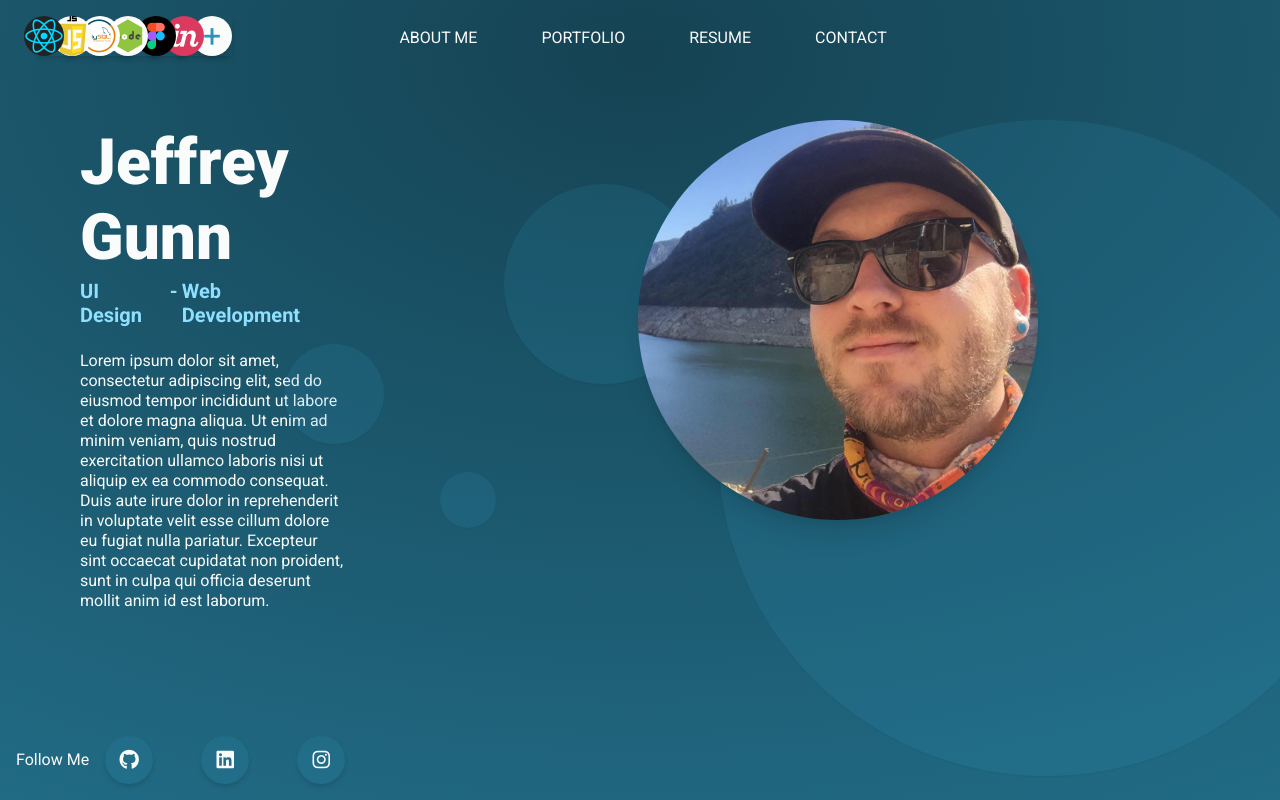
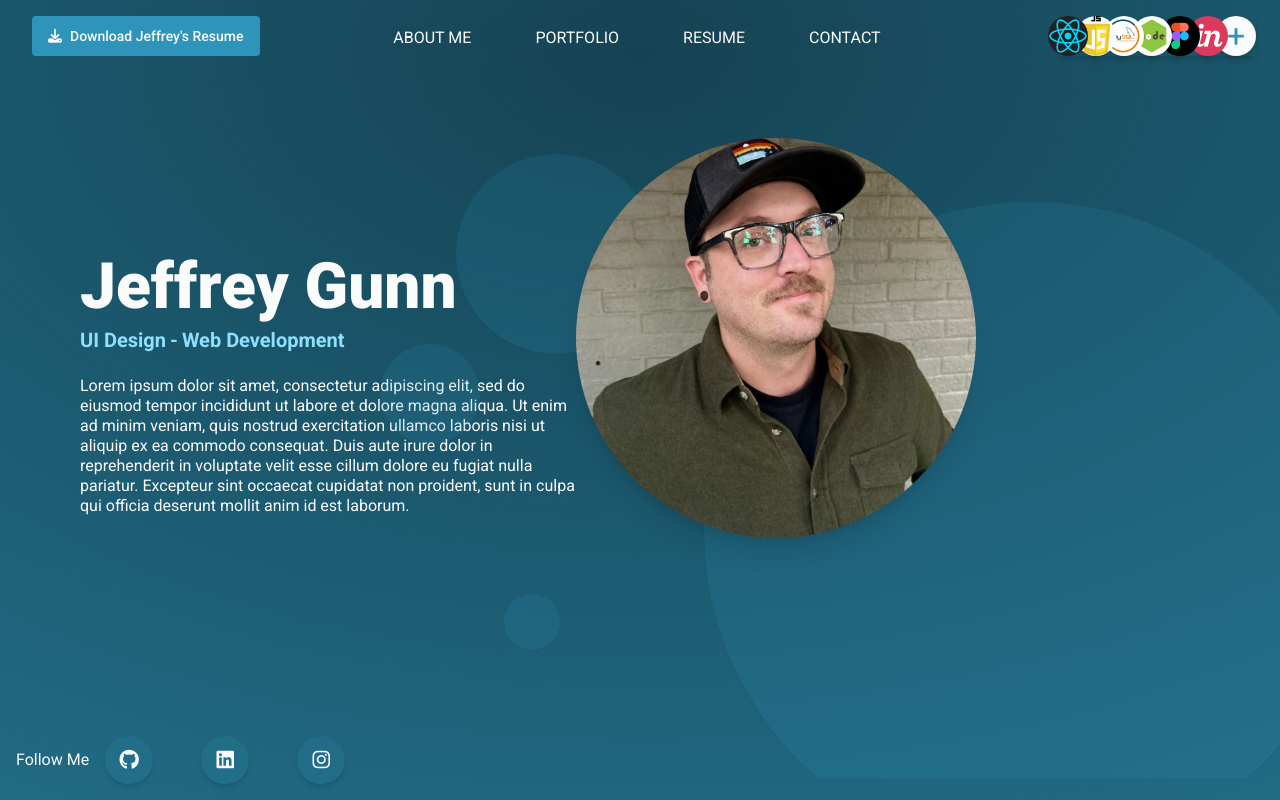
Before and after one commit to jsgunn22/my-portfolio, a React (Vite) app: page / in a window 1280 px wide. Built offline with nearby package versions, Linux system fonts and the light colour scheme; a web font is replaced by a local one.

Commit message:
fixes avatar

```diff
--- a/src/App.jsx
+++ b/src/App.jsx
@@ -6,7 +6,7 @@ import Resume from "./pages/Resume";
 
 function App() {
   return (
-    <div className="bg-gradient min-h-screen">
+    <div className="bg-gradient min-h-screen ">
       <Navbar />
       {/* <AboutMe /> */}
       {/* <Resume /> */}
--- a/src/components/atoms/Button.jsx
+++ b/src/components/atoms/Button.jsx
@@ -1,6 +1,11 @@
 export default function Button(props) {
-  const classList = `${"bg-pri-5  rounded  px-4  py-3  h-10  cursor-pointer hover:bg-pri-9 text-h4  font-medium  text-neu-0 "} ${
+  const classList = `${"bg-pri-5  rounded  px-4  py-3  h-10  cursor-pointer hover:bg-pri-7 active:bg-pri-9 text-h4  font-medium  text-neu-0 "} ${
     props.style
   }`;
-  return <button className={classList}>{props.label}</button>;
+  return (
+    <button className={classList} onClick={props.action}>
+      <i className={`mr-2 ${props.icon}`}></i>
+      {props.label}
+    </button>
+  );
 }
--- a/src/components/global/Navbar.jsx
+++ b/src/components/global/Navbar.jsx
@@ -2,6 +2,7 @@
 import { Link, useLocation } from "react-router-dom";
 import proficiencies from "../../../proficiencyData";
 import React, { useState } from "react";
+import Button from "../atoms/button";
 
 function ProfBubble(props) {
   const zI = 60 - props.index * 10;
@@ -31,7 +32,7 @@ function ProfBubble(props) {
         style={{ zIndex: 999 }}
         className={`${
           ishovered ? "block h-30" : "hidden h-0"
-        } absolute  -ml-6 bg-neu-0 p-1.5 transition duration-200  rounded-md pt-7 max-w-[200px] top-10 `}
+        } relative -top-4  right-40 bg-neu-0 p-1.5 transition duration-200  rounded-md pt-7 w-[200px] `}
       >
         <h4 className="text-h4 font-bold text-neu-9 mb-1">{props.name}</h4>
         <p className="text-sm">{props.summary}</p>
@@ -58,7 +59,7 @@ function ProficiencyBubbles() {
   };
 
   return (
-    <div className="h-full w-full flex py-4 pl-12 px-6 ">
+    <div className="h-full w-full flex py-4 pl-12 px-6 justify-end">
       {profLogos.map((logo, index) => (
         <ProfBubble
           key={index}
@@ -91,7 +92,7 @@ function ProficiencyBubbles() {
         {/* hidden card */}
         <div
           style={{ zIndex: 999 }}
-          className={`absolute  -ml-9 bg-neu-0 p-1.5  text-med rounded-md pt-7 w-[128px] top-10 ${
+          className={`absolute top-10  right-4  bg-neu-0 p-1.5  text-med rounded-md pt-7 w-[128px]  ${
             overflowIsHovered ? "block" : "hidden"
           }`}
         >
@@ -118,18 +119,20 @@ function NavBtn(props) {
 }
 
 function Navbar() {
+  const currentPage = useLocation().pathname;
+  console.log(currentPage);
   return (
-    <nav className="h-[72px] flex">
-      <ProficiencyBubbles />
+    <nav className={`h-[72px] flex absolute z-10 w-screen `}>
+      <div className="w-full h-full py-4 px-8 flex ">
+        <Button icon="fa-solid fa-download" label="Download Jeffrey's Resume" />
+      </div>
       <div className="flex">
         <NavBtn label="ABOUT ME" to="/" />
         <NavBtn label="PORTFOLIO" to="/Portfolio" />
         <NavBtn label="RESUME" to="/RESUME" />
         <NavBtn label="CONTACT" to="/Contact-Me" />
       </div>
-      <div className="w-full h-full py-4 px-8 flex justify-end">
-        {/* <Button label="Resume" style="ml-auto bg-pri-1" /> */}
-      </div>
+      <ProficiencyBubbles />
     </nav>
   );
 }
--- a/src/pages/About.jsx
+++ b/src/pages/About.jsx
@@ -4,12 +4,12 @@ export default function AboutMe() {
   return (
     <>
       <div
-        className="px-20 flex items-center overflow-x-clip "
-        style={{ height: "calc(100vh - 72px - 112px)" }}
+        className=" flex items-center overflow-x-clip"
+        style={{ height: "calc(100vh - 72px - 12px)", paddingTop: "72px" }}
       >
         {/* text area */}
-        <div className="w-full">
-          <div className="max-w-lg mb-6">
+        <div className="w-full ml-20">
+          <div className="sm:w-sm md:w-md lg:w-lg w-5/12 mb-6">
             <h1 className="mb-1 text-[64px] font-black text-neu-0 leading-[75px] ">
               Jeffrey Gunn
             </h1>
@@ -37,17 +37,17 @@ export default function AboutMe() {
             />
           </div> */}
         </div>
-
-        <div className="relative min-w-[200px] h-[200px] shadow-sm -right-40 -top-24 rounded-full bg-opac-pri">
-          <div className="absolute min-w-[100px] min-h-[100px] shadow-sm right-80 top-40 rounded-full bg-opac-pri">
-            <div className="absolute min-w-[56px] min-h-[56px] shadow-sm -right-28 top-32 rounded-full bg-opac-pri"></div>
-          </div>
-        </div>
-
-        <div className="min-w-[656px] min-h-[656px] inset shadow-sm  rounded-full bg-opac-pri relative -bottom-[68px] -right-[174px]">
+        <div
+          className={`absolute  min-h-[768px] w-screen overflow-clip flex items-center z-0 `}
+          style={{ maxHeight: "calc(100vh - 72px - 112px)", zIndex: "0" }}
+        >
+          <div className=" right-[624px] bottom-[424px] absolute  w-[200px] h-[200px] shadow-sm  rounded-full bg-opac-pri"></div>
+          <div className="right-[800px] absolute w-[100px] h-[100px] shadow-sm  rounded-full bg-opac-pri"></div>
+          <div className="right-[720px] bottom-32 absolute w-[56px] h-[56px] shadow-sm  rounded-full bg-opac-pri"></div>
+          <div className="-right-20 -bottom-20 absolute w-[656px] h-[656px] inset shadow-sm  rounded-full bg-opac-pri "></div>
           <img
-            src="assets/images/profile.jpg"
-            className="relative rounded-full shadow-xl w-[400px] -left-20 "
+            src="assets/images/profile-alt.png"
+            className="right-[304px] bottom-60 absolute rounded-full shadow-xl w-[400px] "
           ></img>
         </div>
       </div>
--- a/src/pages/Contact.jsx
+++ b/src/pages/Contact.jsx
@@ -1,17 +1,17 @@
 import TextArea from "../components/atoms/TextArea";
-import Input from "../components/atoms/Input";
+import Input from "../components/atoms/input";
 import Button from "../components/atoms/button";
 
 export default function ContactMe() {
   return (
     <>
-      <div className="text-center pt-12 ">
+      <div className="text-center " style={{ paddingTop: "96px" }}>
         <h1 className="text-h1 text-neu-0 font-black">Contact Me</h1>
         <p className="text-lg text-neu-0 w-10/12 mx-auto">
           Interested in learning more? Send me an email and let’s connect!
         </p>
       </div>
-      <div className="w-10/12 sm:w-8/12 md:w-7/12 lg:w-6/12  xl:w-5/12  bg-neu-0  mx-auto shadow-lg rounded-lg mt-6 p-10 flex flex-col gap-10">
+      <div className="w-10/12 sm:w-8/12 md:w-7/12 lg:w-6/12  xl:w-5/12  2xl:w-5/12 bg-neu-0  mx-auto shadow-lg rounded-lg mt-6 p-10 flex flex-col gap-10">
         <Input label="Your Name" type="text" />
         <Input label="Your Email" type="email" />
         <TextArea label="message" />
--- a/src/pages/Portfolio.jsx
+++ b/src/pages/Portfolio.jsx
@@ -28,7 +28,7 @@ function ProjectCard({ name, img, repo, link, prof, description }) {
   return (
     <>
       <div
-        className={`w-full min-w-[200px] bg-neu-9 rounded-lg  shadow-lg hover:scale-105 transition duration-300 pb-2 relative `}
+        className={`w-full min-w-[200px] bg-neu-9 rounded-lg  shadow-lg hover:scale-105 transition duration-300 pb-2 relative  `}
       >
         <div className="rounded-t-lg overflow-clip">
           <img src={img} className="w-full object-cover	 h-56"></img>
@@ -72,7 +72,11 @@ export default function Portfolio() {
   return (
     <>
       <div
-        className="px-20 pb-28 pt-6 overflow-y-auto scroll-auto  "
+        className="pt-[72px] w-screen"
+        style={{ height: "calc(100vh - 72px)" }}
+      >
+        <div
+          className="px-20 pb-28 pt-6 overflow-y-auto scroll-auto "
           style={{ height: "calc(100vh - 72px)" }}
         >
           <SectionHeader
@@ -94,6 +98,7 @@ export default function Portfolio() {
             ))}
           </div>
         </div>
+      </div>
     </>
   );
 }
--- a/src/pages/Resume.jsx
+++ b/src/pages/Resume.jsx
@@ -48,7 +48,11 @@ export default function Resume() {
   return (
     <>
       <div
-        className="overflow-y-auto scroll-auto text-center pb-28"
+        className="pt-[72px] w-screen"
+        style={{ height: "calc(100vh - 72px)" }}
+      >
+        <div
+          className="overflow-y-auto pt-6 scroll-auto h-screen text-center pb-28"
           style={{ height: "calc(100vh - 72px)" }}
         >
           <SkillSetSection
@@ -70,6 +74,7 @@ export default function Resume() {
             skillDescription="Lorem Ipsum"
           />
         </div>
+      </div>
     </>
   );
 }
--- a/tailwind.config.js
+++ b/tailwind.config.js
@@ -31,6 +31,7 @@ export default {
         1: "#e0eff5",
         3: "#8FDFFF",
         5: "#2e94b9",
+        7: "#226B86",
         9: "#1c596f",
       },
       sec: {
```
Also changed, not shown: assets/images/profile-alt.png (added), src/styles/tailwind.css. Lines whose indentation alone changed are shown as unchanged.
